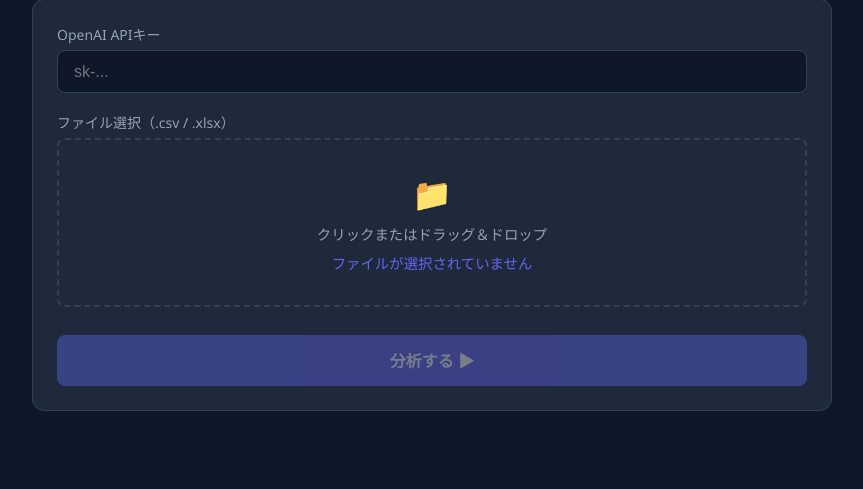
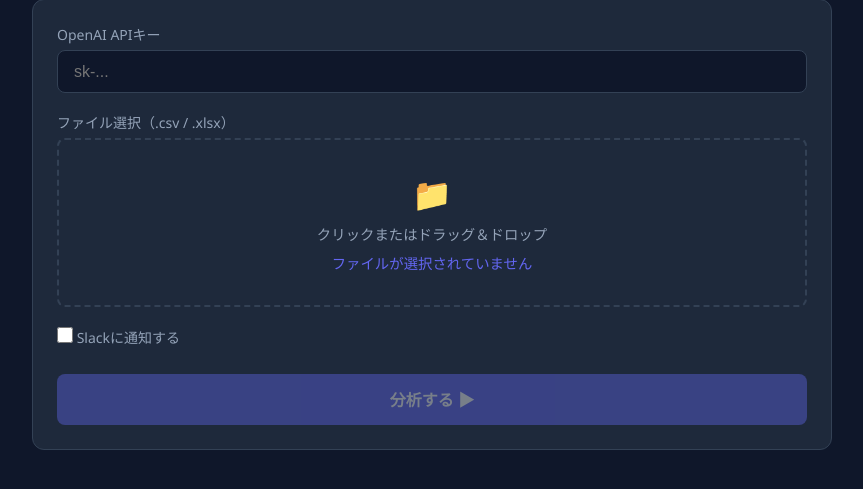
Before and after one commit to topas-code1997/excel-ai-tool, a Flask app: page / in a window 1280 px wide. Shown: the part 143-632 px from the top of the page, without its empty margins (208-1071 px from the left). Run offline with Flask 3, Linux system fonts and the light colour scheme.

Commit message:
feat: add Slack notification UI with checkbox and channel input

```diff
--- a/static/style.css
+++ b/static/style.css
@@ -153,3 +153,64 @@ input[type="password"]:focus { border-color: #6366f1; }
     .stats-grid { grid-template-columns: repeat(2, 1fr); }
     .stat-value { font-size: 1.5rem; }
 }
+
+.checkbox-label {
+    display: flex;
+    align-items: center;
+    gap: 8px;
+    cursor: pointer;
+    color: #e2e8f0;
+    font-size: 0.95rem;
+}
+
+.checkbox-label input[type="checkbox"] {
+    width: 16px;
+    height: 16px;
+    accent-color: #6366f1;
+    cursor: pointer;
+}
+
+.slack-section {
+    margin-top: 8px;
+}
+
+#slack-channel-group {
+    margin-top: 10px;
+}
+
+#slack-channel-group label {
+    display: block;
+    margin-bottom: 6px;
+    color: #94a3b8;
+    font-size: 0.875rem;
+}
+
+#slack-channel-group input {
+    width: 100%;
+    background: #0f172a;
+    border: 1px solid #334155;
+    border-radius: 8px;
+    padding: 10px 14px;
+    color: #e2e8f0;
+    font-size: 0.95rem;
+    box-sizing: border-box;
+}
+
+.slack-banner {
+    padding: 12px 16px;
+    border-radius: 8px;
+    margin-bottom: 12px;
+    font-size: 0.9rem;
+}
+
+.slack-success {
+    background: #14532d;
+    color: #86efac;
+    border: 1px solid #16a34a;
+}
+
+.slack-warning {
+    background: #713f12;
+    color: #fde68a;
+    border: 1px solid #d97706;
+}
--- a/templates/index.html
+++ b/templates/index.html
@@ -30,6 +30,16 @@
                     </div>
                 </div>
             </div>
+            <div class="form-group slack-section">
+                <label class="checkbox-label">
+                    <input type="checkbox" id="slack-notify">
+                    Slackに通知する
+                </label>
+                <div id="slack-channel-group" class="hidden">
+                    <label for="slack-channel">通知先チャンネル</label>
+                    <input type="text" id="slack-channel" placeholder="#general">
+                </div>
+            </div>
             <button id="analyze-btn" class="btn-primary" disabled>分析する ▶</button>
             <div id="error-msg" class="error-msg hidden"></div>
         </div>
@@ -40,6 +50,8 @@
         </div>
 
         <div id="results" class="hidden">
+            <div id="slack-success" class="slack-banner slack-success hidden">✅ Slackに通知しました</div>
+            <div id="slack-warning" class="slack-banner slack-warning hidden"></div>
             <div class="card">
                 <h2>📝 AI分析結果</h2>
                 <div id="summary-text" class="summary-box"></div>
@@ -64,6 +76,15 @@
         const loading = document.getElementById('loading');
         const results = document.getElementById('results');
         const errorMsg = document.getElementById('error-msg');
+        const slackNotifyCheckbox = document.getElementById('slack-notify');
+        const slackChannelGroup = document.getElementById('slack-channel-group');
+        const slackChannelInput = document.getElementById('slack-channel');
+        const slackSuccess = document.getElementById('slack-success');
+        const slackWarning = document.getElementById('slack-warning');
+
+        slackNotifyCheckbox.addEventListener('change', () => {
+            slackChannelGroup.classList.toggle('hidden', !slackNotifyCheckbox.checked);
+        });
         let chartInstance = null;
         let selectedFile = null;
 
@@ -103,6 +124,10 @@
             const formData = new FormData();
             formData.append('file', selectedFile);
             formData.append('api_key', apiKeyInput.value.trim());
+            if (slackNotifyCheckbox.checked) {
+                formData.append('slack_notify', 'true');
+                formData.append('slack_channel', slackChannelInput.value.trim());
+            }
 
             try {
                 const resp = await fetch('/analyze', { method: 'POST', body: formData });
@@ -140,6 +165,15 @@
         }
 
         function renderResults(data) {
+            slackSuccess.classList.add('hidden');
+            slackWarning.classList.add('hidden');
+            if (data.slack_sent) {
+                slackSuccess.classList.remove('hidden');
+            }
+            if (data.slack_error) {
+                slackWarning.textContent = '⚠️ ' + data.slack_error;
+                slackWarning.classList.remove('hidden');
+            }
             document.getElementById('summary-text').textContent = data.summary;
 
             const statsGrid = document.getElementById('stats-grid');
```
